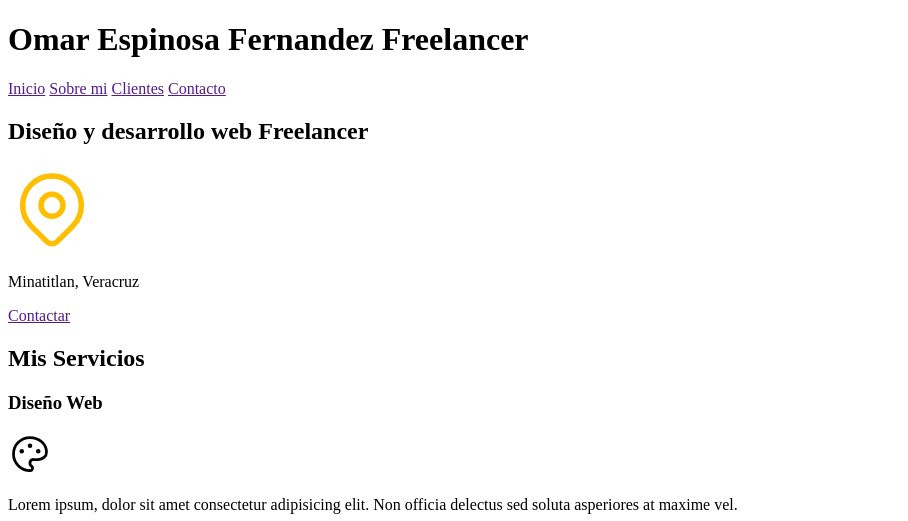
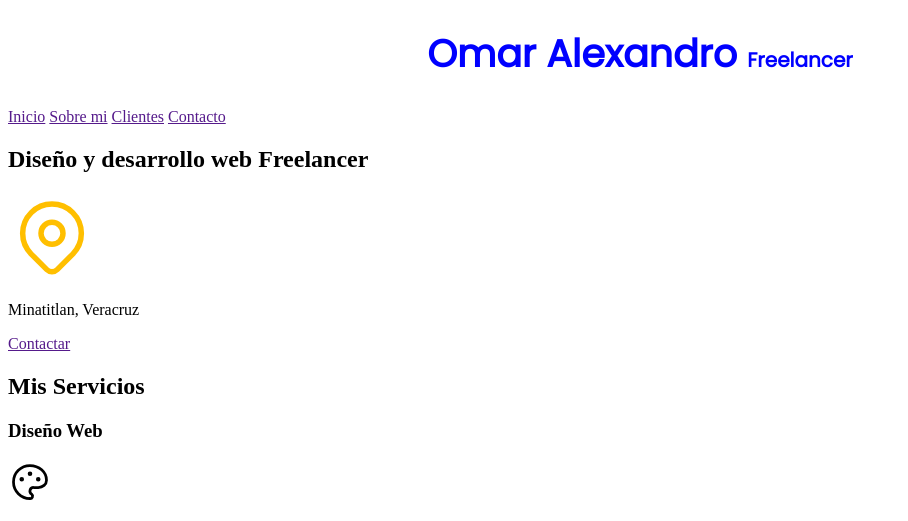
Before and after one commit to OmarAlex24/First_WebPage, a plain HTML site: page index.html in a window 1280 px wide. Shown: the top 521 px of the page, without its empty margins (0-908 px from the left). Drawn offline with Linux system fonts and the light colour scheme.

Commit message:
Agregue css
Agregue documento css y cambie html

```diff
--- /dev/null
+++ b/css/styles.css
@@ -0,0 +1,16 @@
+
+html{
+    font-size: 62.5%;
+}
+body{
+    font-size: 16px;
+}
+h1{
+    font-family: 'Poppins', sans-serif;
+    text-align: center;
+    color: blue;
+    font-size: 3.8rem;
+}
+span.nombre{
+    font-size: 2rem;
+}
--- a/index.html
+++ b/index.html
@@ -6,12 +6,20 @@
   <meta http-equiv="X-UA-Compatible" content="IE=edge" />
   <meta name="viewport" content="width=device-width, initial-scale=1.0" />
   <title>Diseñador Freelancer</title>
+  <link rel="preload" href="css/styles.css" as="style">
+  <link rel="stylesheet" href="/css/styles.css">
+
+  <!-- Fuente -->
+  <link rel="preconnect" href="https://fonts.googleapis.com">
+  <link rel="preconnect" href="https://fonts.gstatic.com" crossorigin>
+  <link href="https://fonts.googleapis.com/css2?family=Poppins&display=swap" rel="stylesheet">
+
 </head>
 
 <body>
 
   <header>
-    <h1>Omar Espinosa Fernandez Freelancer</h1>
+    <h1>Omar Alexandro <span class="nombre">Freelancer</span> </h1>
   </header>
 
   <nav>
```
